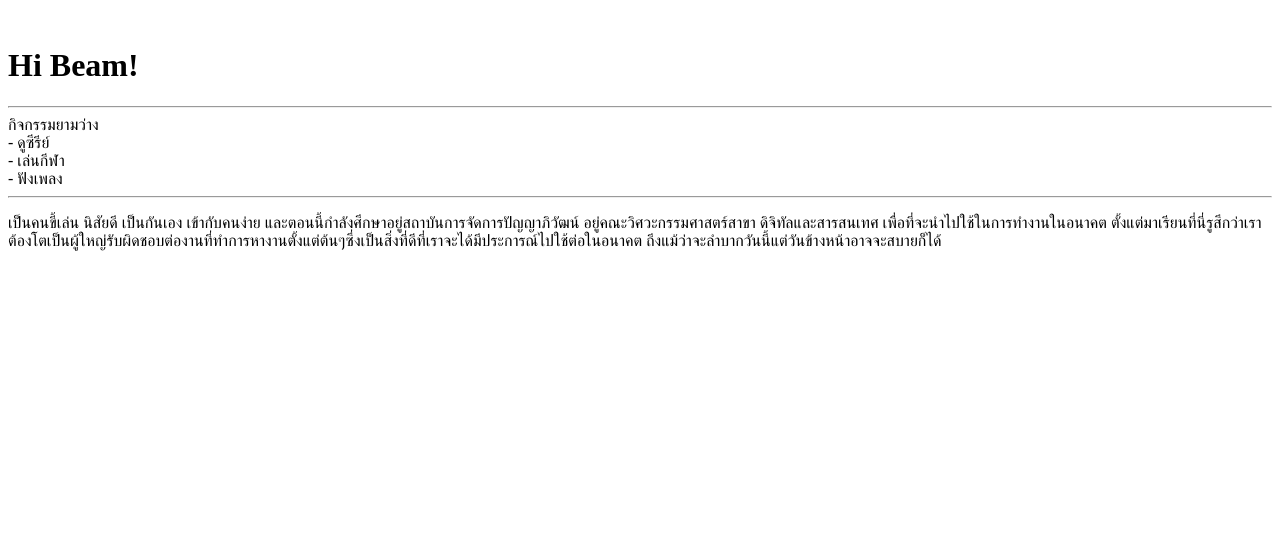
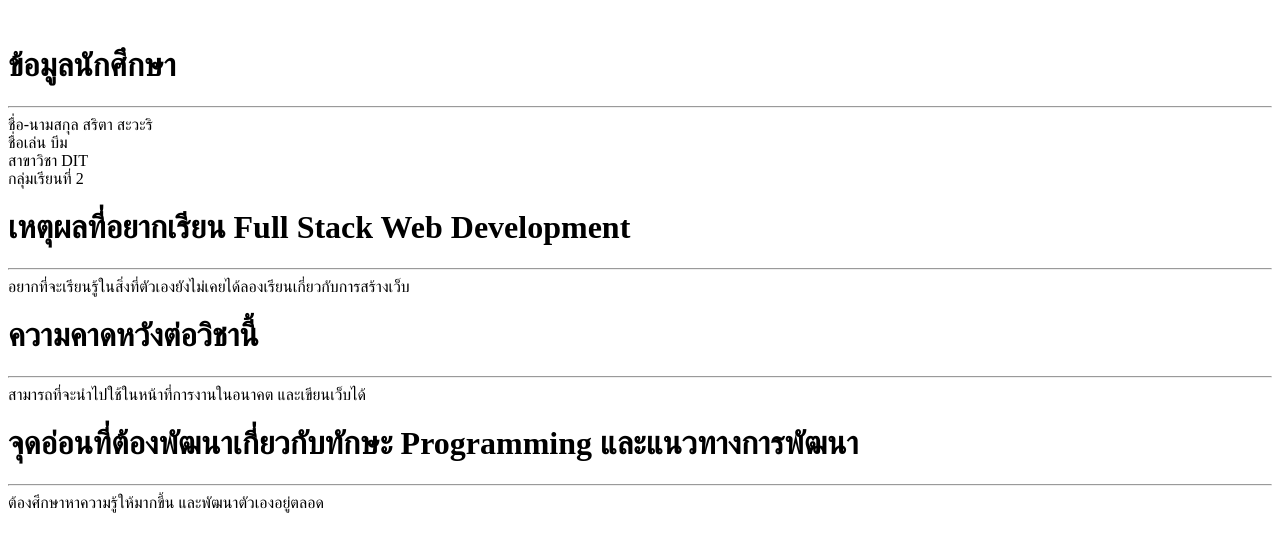
Before and after one commit to Sarita207/MyPageExample, a plain HTML site: page index.html in a window 1280 px wide. Drawn offline with Linux system fonts and the light colour scheme.

Commit message:
เพจแรกของฉัน
สำหรับการเรียน HTML ขอขอบคุณข้อมูล และ ภาพจาก C:\Users\DELL\Desktop\DIT CAI deve66\65450.jpg

```diff
--- a/index.html
+++ b/index.html
@@ -3,24 +3,38 @@
 <head>
     <meta charset="UTF-8">
     <meta name="viewport" content="width=, initial-scale=1.0">
-    <title>Sarita Savari!</title>
+    <title>MyPageExample</title>
 </head>
 <body>
     <img src="C:\Users\DELL\Desktop\DIT CAI deve66\65450.jpg" alt="">
-   <h1>Hi Beam!</h1>
+   <h1>ข้อมูลนักศึกษา</h1>
 
    <!--System.out println();<br />-->
    <hr>
-   กิจกรรมยามว่าง<br />
-   - ดูซีรีย์<br />
-   - เล่นกีฬา<br />
-   - ฟังเพลง<br />
+   ชื่อ-นามสกุล สริตา สะวะริ<br />
+   ชื่อเล่น บีม<br />
+   สาขาวิชา DIT<br />
+   กลุ่มเรียนที่ 2 <br />
 
+   <h1>เหตุผลที่อยากเรียน Full Stack Web Development</h1>
+
+   <!--System.out println();<br />-->
+   <hr>
+   อยากที่จะเรียนรู้ในสิ่งที่ตัวเองยังไม่เคยได้ลองเรียนเกี่ยวกับการสร้างเว็บ<br />
+
+   <h1>ความคาดหวังต่อวิชานี้</h1>
+
+   <!--System.out println();<br />-->
+   <hr>
+  สามารถที่จะนำไปใช้ในหน้าที่การงานในอนาคต และเขียนเว็บได้<br />
+
+
+ <h1>จุดอ่อนที่ต้องพัฒนาเกี่ยวกับทักษะ Programming และแนวทางการพัฒนา</h1>
+
+ <!--System.out println();<br />-->
  <hr>
- <p>เป็นคนขี้เล่น นิสัยดี เป็นกันเอง เข้ากับคนง่าย และตอนนี้กำลังศึกษาอยู่สถาบันการจัดการปัญญาภิวัฒน์ อยู่คณะวิศวะกรรมศาสตร์สาขา ดิจิทัลและสารสนเทศ
- เพื่อที่จะนำไปใช้ในการทำงานในอนาคต ตั้งแต่มาเรียนที่นี่รูสึกว่าเราต้องโตเป็นผู้ใหญ่รับผิดชอบต่องานที่ทำการหางานตั้งแต่ต้นๆซึ่งเป็นสิ่งที่ดีที่เราจะได้มีประการณ์ไปใช้ต่อในอนาคต
-ถึงแม้ว่าจะลำบากวันนี้แต่วันข้างหน้าอาจจะสบายก็ได้</p>
- <p>&emsp;&emsp;</p>
- <a href = “destination”> </a>
+ต้องศึกษาหาความรู้ให้มากขึ้น และพัฒนาตัวเองอยู่ตลอด<br />
+
+
 </body>
 </html>
```
